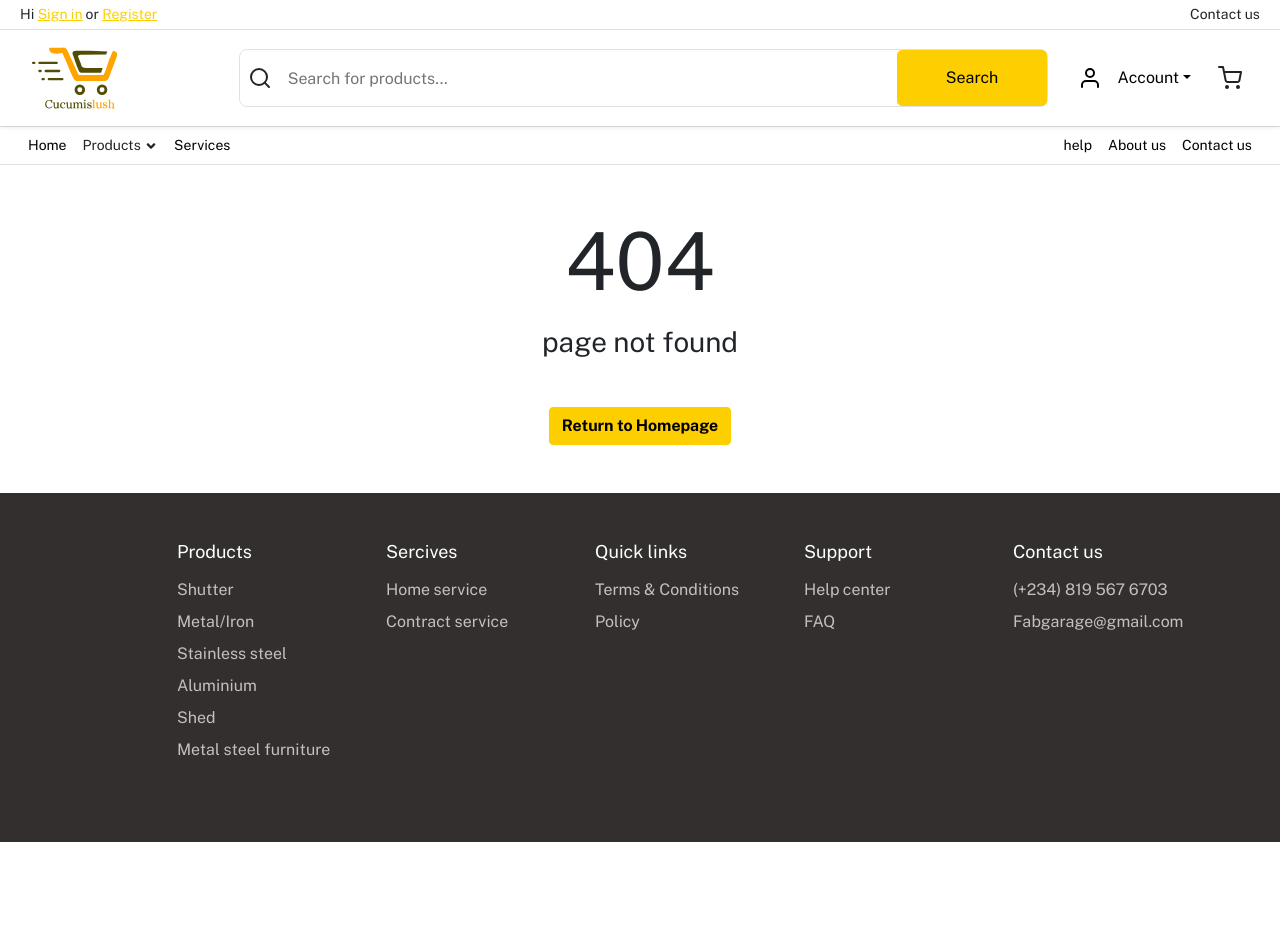
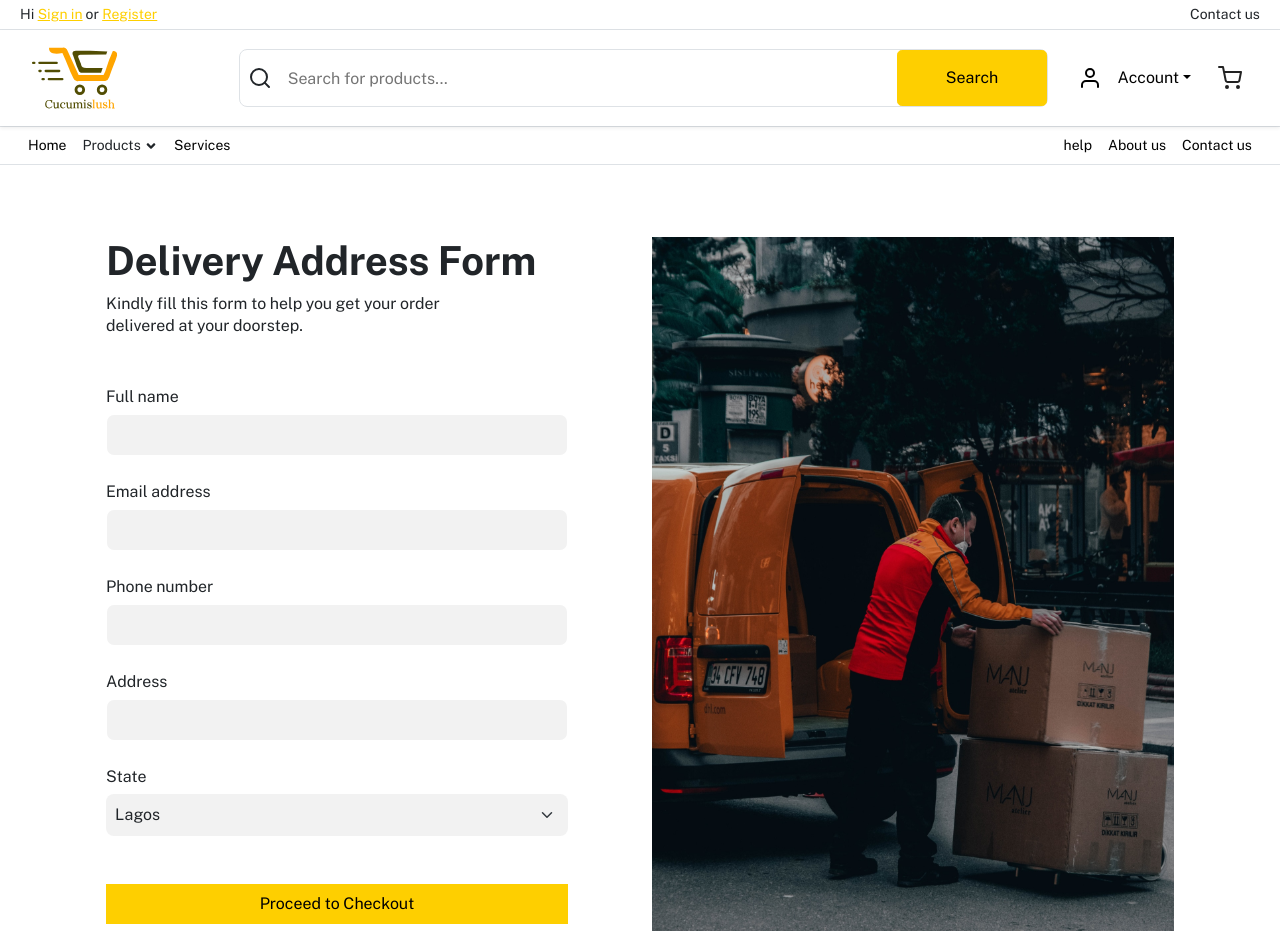
Before and after one commit to AY001A/FAB-SHOP, a React (Create React App) app: page /cart/proceed in a window 1280 px wide. Shown: the top 952 px of the page. Before the commit the page ends 842 px from the top, so only its background shows below. Built offline with nearby package versions, Linux system fonts and the light colour scheme.

Commit message:
add shipping action to cart slice

```diff
--- a/src/App.js
+++ b/src/App.js
@@ -52,9 +52,12 @@ function App() {
             element={<ForgetPasswordSuccess />}
           />
 
-          <Route path='delivery' element={<DeliveryPageForm />} />
+          <Route path="delivery" element={<DeliveryPageForm />} />
 
-          <Route path="cart" element={<CartPage />} />
+          <Route path="cart">
+            <Route index element={<CartPage />} />
+            <Route path="proceed" element={<DeliveryPageForm />} />
+          </Route>
 
           {/* Services */}
           <Route path="services" element={<ServicesHomePage />} />
--- a/src/pages/cart/CartPage.js
+++ b/src/pages/cart/CartPage.js
@@ -65,9 +65,11 @@ const CartPage = () => {
               </p>
             </div> */}
 
-            <button className="btn btn-primary btn-lg w-100 mt-2 mb-2">
-              <strong>Checkout</strong>
-            </button>
+            <Link to={"proceed"}>
+              <button className="btn btn-primary btn-lg w-100 mt-2 mb-2">
+                <strong>Checkout</strong>
+              </button>
+            </Link>
             <button className="btn btn-outline-primary btn-lg w-100 text-black">
               <strong>Continue Shopping</strong>
             </button>
--- a/src/pages/deliveryPage/DeliveryPageForm.js
+++ b/src/pages/deliveryPage/DeliveryPageForm.js
@@ -1,58 +1,116 @@
-import React from 'react'
-import { useState } from 'react'
+import React from "react";
+import { useState } from "react";
 import "./styles.scss";
-import Delivery from '../../assets/images/delievryImage.svg';
+import Delivery from "../../assets/images/delievryImage.svg";
+import { addShippingDetails } from "../../services/slices/cartSlice";
+import { useDispatch } from "react-redux";
+import { useFormik } from "formik";
 
 const DeliveryPageForm = () => {
+  // const [fullName, setFullName] = useState("");
+  // const [email, setEmail] = useState("");
+  // const [number, setNumber] = useState("");
+  // const [address, setAddress] = useState("");
+  // const [state, setState] = useState("Lagos");
+  // const [details, setDetails] = useState({});
 
-  const [fullName, setFullName] = useState('')
-  const [email, setEmail] = useState('')
-  const [number, setNumber] = useState('')
-  const [address, setAddress] = useState('')
-  const [state, setState] = useState('')
+  const formik = useFormik({
+    initialValues: {
+      fullName: "",
+      email: "",
+      number: "",
+      address: "",
+      state: "Lagos",
+    },
+    onSubmit(values) {
+      dispatch(addShippingDetails(values));
+    },
+  });
 
-
-
-
-  const handleSubmit = (e) => {
-    e.preventDefault();
-
-    const deliveryDetails = { fullName, email, number, address, state }
-
-    console.log(deliveryDetails);
-  }
+  const dispatch = useDispatch();
 
   return (
     <div className="container deliveryPage mt-5">
       <div className="row p-4">
         <div className="col-md-6">
           <div className="deliveryLeftCol">
-            <h1 className='deliveryHeader'>Delivery Address Form</h1>
-            <p className='deliverParagrapgh'>Kindly fill this form to help you get your order delivered at your doorstep.</p>
-            <form className='my-5' onSubmit={handleSubmit}>
+            <h1 className="deliveryHeader">Delivery Address Form</h1>
+            <p className="deliverParagrapgh">
+              Kindly fill this form to help you get your order delivered at your
+              doorstep.
+            </p>
+            <form className="my-5" onSubmit={formik.handleSubmit}>
               <div className="mb-4">
-                <label htmlFor="name" className="labelTitle form-label">Full name</label>
-                <input placeholder='Noah Abraham' value={fullName} onChange={(e)=> setFullName(e.target.value)} type="text" className=" p-2 form-control" id="exampleInputEmail1" aria-describedby="emailHelp" />
+                <label htmlFor="fullName" className="labelTitle form-label">
+                  Full name
+                </label>
+                <input
+                  id="fullName"
+                  value={formik.values.fullName}
+                  onChange={formik.handleChange}
+                  type="text"
+                  className=" p-2 form-control"
+                  name="fullName"
+                  aria-describedby="emailHelp"
+                />
               </div>
 
               <div className="mb-4">
-                <label htmlFor="email" className="labelTitle form-label">Email address</label>
-                <input placeholder='Noahabraham@conclase.com.ng' value={email} onChange={(e)=> setEmail(e.target.value)} type="email" className=" p-2 form-control" id="exampleInputEmail1" aria-describedby="emailHelp" />
+                <label htmlFor="email" className="labelTitle form-label">
+                  Email address
+                </label>
+                <input
+                  value={formik.values.email}
+                  onChange={formik.handleChange}
+                  type="email"
+                  className=" p-2 form-control"
+                  id="email"
+                  name="email"
+                  aria-describedby="emailHelp"
+                />
               </div>
 
               <div className="mb-4">
-                <label htmlFor="number" className="labelTitle form-label">Phone number</label>
-                <input placeholder='08041941941' type="number" value={number} onChange={(e)=> setNumber(e.target.value)} className=" p-2 form-control" id="exampleInputEmail1" aria-describedby="emailHelp" />
+                <label htmlFor="number" className="labelTitle form-label">
+                  Phone number
+                </label>
+                <input
+                  type="number"
+                  name="number"
+                  value={formik.values.number}
+                  onChange={formik.handleChange}
+                  className=" p-2 form-control"
+                  id="number"
+                  aria-describedby="emailHelp"
+                />
               </div>
 
               <div className="mb-4">
-                <label htmlFor="address" className="labelTitle form-label">Address</label>
-                <input placeholder='10,Wole Ogunjimi, Opebi-Ikeja' type="text" value={address} onChange={(e)=> setAddress(e.target.value)} className=" p-2 form-control" id="exampleInputEmail1" aria-describedby="emailHelp" />
+                <label htmlFor="address" className="labelTitle form-label">
+                  Address
+                </label>
+                <input
+                  type="text"
+                  name="address"
+                  value={formik.values.address}
+                  onChange={formik.handleChange}
+                  className=" p-2 form-control"
+                  id="address"
+                  aria-describedby="emailHelp"
+                />
               </div>
 
               <div className="mb-5">
-                <label htmlFor="Select" className="labelTitle form-label">State</label>
-                <select id="Select" className="form-select p-2 " value={state} onChange={(e)=> setState(e.target.value)}>
+                <label htmlFor="state" className="labelTitle form-label">
+                  State
+                </label>
+                <select
+                  id="state"
+                  name="state"
+                  className="form-select p-2 "
+                  value={formik.values.state}
+                  onChange={formik.handleChange}
+                >
                   <option>Lagos</option>
                   <option>Abuja</option>
                   <option>Kano</option>
@@ -61,37 +119,25 @@ const DeliveryPageForm = () => {
                 </select>
               </div>
 
-              <div className='mt-5'>
-                <button type="submit" className="btn-primary w-100 p-2 deliveryButton">Continue</button>
+              <div className="mt-5">
+                <button
+                  type="submit"
+                  className="btn-primary w-100 p-2 deliveryButton"
+                  // onClick={() => dispatch(addShippingDetails(details))}
+                >
+                  Proceed to Checkout
+                </button>
               </div>
-
-
             </form>
           </div>
-
         </div>
 
+        <div className="col-md-6 deliveryImageContainer d-xs-none">
+          <img className="img-fluid" src={Delivery} alt="" />
+        </div>
+      </div>
+    </div>
+  );
+};
 
-
-
-
-
-
-
-        <div className="col-md-6 deliveryImageContainer d-xs-none">
-          <img className='img-fluid' src={Delivery} alt='' />
-
-        </div>
-
-
-
-
-
-    </div>
-
-    </div>
-
-  )
-}
-
-export default DeliveryPageForm
+export default DeliveryPageForm;
--- a/src/services/slices/cartSlice.js
+++ b/src/services/slices/cartSlice.js
@@ -9,6 +9,7 @@ const initialState = {
   Quantity: 0,
   TotalAmount: 0,
   Items: [],
+  UserDetails: null,
 };
 
 const cartSlice = createSlice({
@@ -81,6 +82,15 @@ const cartSlice = createSlice({
       state.TotalAmount = newTotal;
       toast.info("decreased quantity");
     },
+    addShippingDetails(state, action) {
+      state.UserDetails = {
+        FullName: action.payload.fullName,
+        Email: action.payload.email,
+        Phone: action.payload.number,
+        Address: action.payload.address,
+        State: action.payload.state,
+      };
+    },
   },
 });
 
@@ -89,6 +99,7 @@ export const {
   removeFromCart,
   increaseProductQuantity,
   decreaseProductQuantity,
+  addShippingDetails,
 } = cartSlice.actions;
 
 export default cartSlice.reducer;
```
